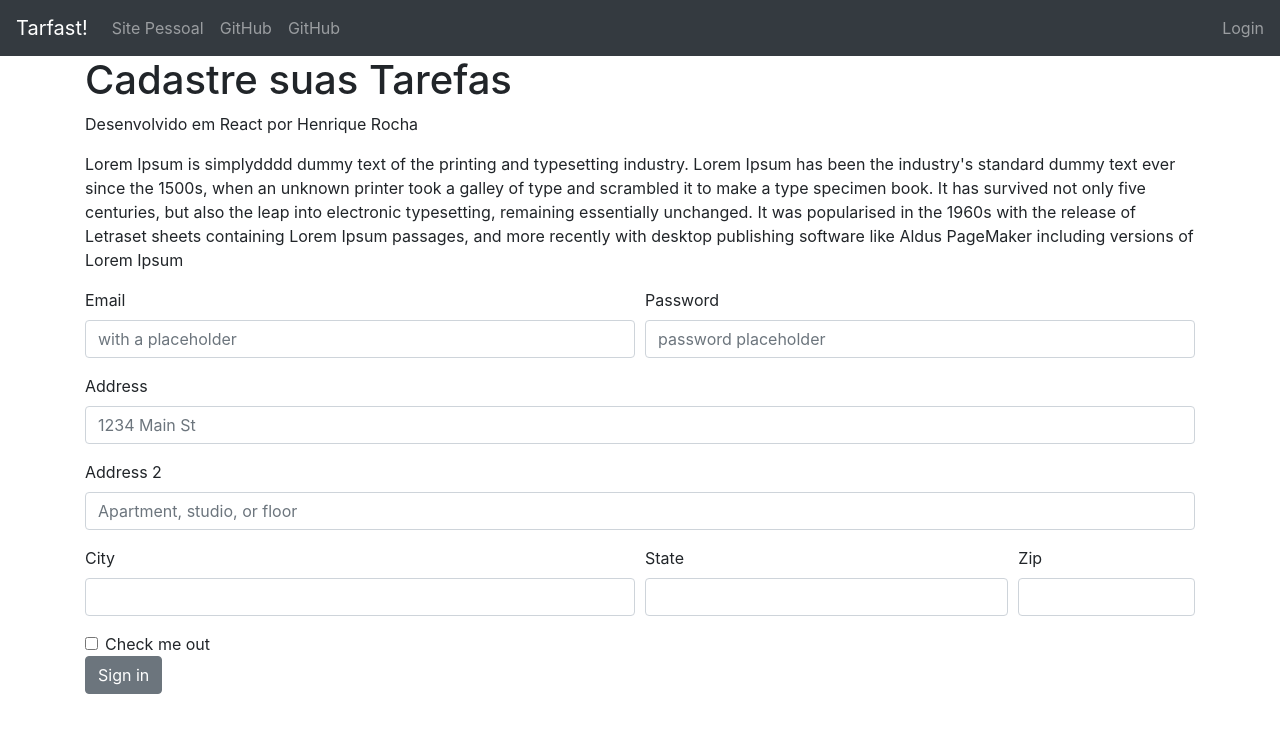
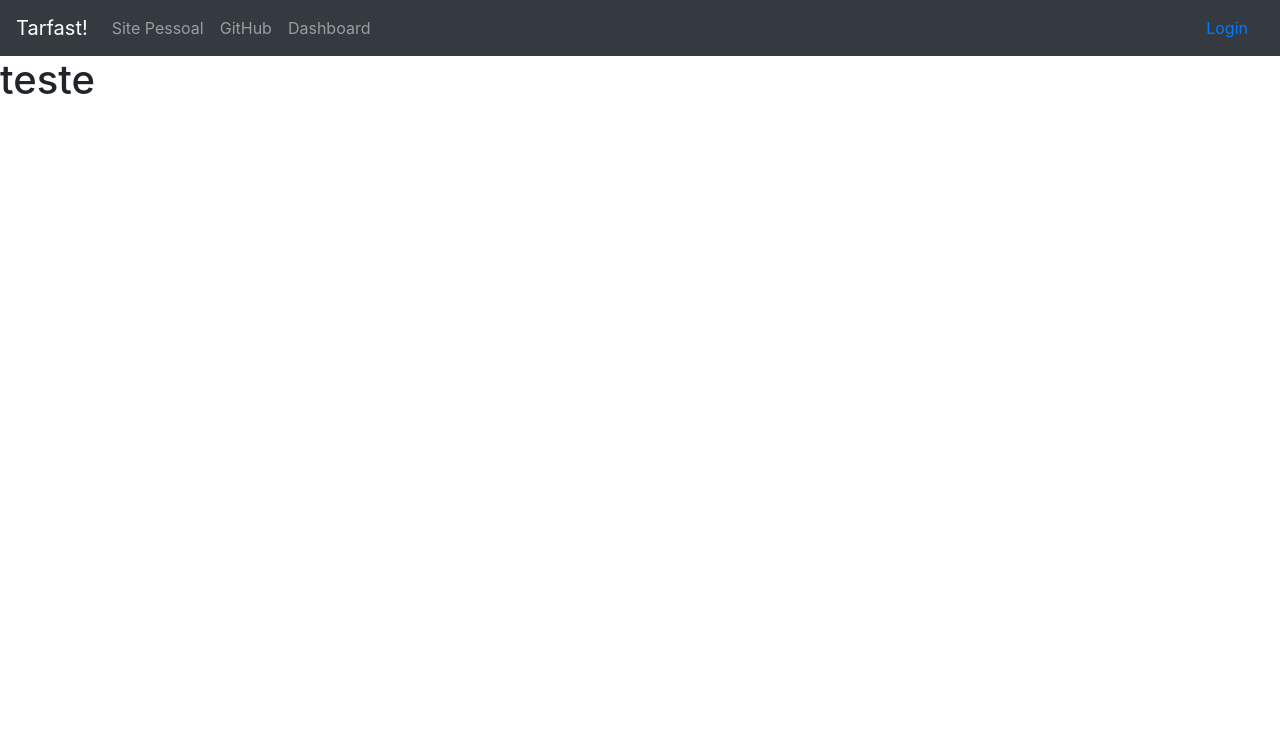
Before and after one commit to hrocha85/Cadastro-Tarefas, a React (Create React App) app: page /login in a window 1280 px wide. Shown: the top 732 px of the page. Built offline with nearby package versions, Linux system fonts and the light colour scheme.

Commit message:
DIA 2
Signed-off-by: hrocha85 <hrocha85@gmail.com>

```diff
--- a/src/Components/form-cadastro/form.js
+++ b/src/Components/form-cadastro/form.js
@@ -4,63 +4,165 @@ import { Col, Row, Button, Form, FormGroup, Label, Input } from 'reactstrap';
 
 
 
-export class CadastroForm extends Component {
-    render() {
+class CadastroForm extends Component {
+
+    state = {
+
+        ...this.returnStateObject()
+    }
+
+    returnStateObject(){
+        if(this.props.currentIndex === - 1)
+        return{
+
+            email:'',
+            name:'',
+            dateBorn:'',
+            cpf:'',
+            adress:'',
+            reference:'',
+            city:'',
+            states:'',
+            password:''
+
+        }
+
+        else
+            return this.props.list[this.props.currentIndex]
+
+     }
+
+
+
+
+
+
+
+
+    handleInputChange = e => {
+        this.setState({
+            [e.target.name] : e.target.value
+
+
+        })
+
+    }
+
+
+
+    handleSubmit (e) {
+        e.preventDefault()
+        this.props.onAddOrEdit(this.state)
+    }
+
+
+    render(){
         return (
-
-                <Form>
+            <div>
+                <Form onSubmit = {this.handleSubmit} autoComplete="off">
                     <Row form>
-                        <Col md={6}>
+                        <Col md={12}>
                         <FormGroup>
                             <Label for="exampleEmail">Email</Label>
-                            <Input type="email" name="email" id="exampleEmail" placeholder="with a placeholder" />
+                            <Input type="email" name="email" id="exampleEmail" placeholder="seuemail@aqui.com.br"
+                             value={this.state.email}
+                             onChange={this.handleInputChange}/>
                         </FormGroup>
                         </Col>
-                        <Col md={6}>
+                        <Col md={12}>
                             <FormGroup>
-                            <Label for="examplePassword">Password</Label>
-                            <Input type="password" name="password" id="examplePassword" placeholder="password placeholder" />
+                                <Label for="exampleNome">Nome</Label>
+                                <Input type="text" name="name" id="exampleAddress" placeholder="Meu endereço aqui, número"
+                                value={this.state.name}
+                                onChange={this.handleInputChange}/>
                             </FormGroup>
                             </Col>
-                    </Row>
+
+                             <Col md={12}>
                             <FormGroup>
-                        <Label for="exampleAddress">Address</Label>
-                        <Input type="text" name="address" id="exampleAddress" placeholder="1234 Main St"/>
+                                <Label for="exampleAddress">Data de Nascimento</Label>
+                                <Input type="date" name="date" id="exampleAddress"
+                                value={this.state.dateBorn}
+                                onChange={this.handleInputChange} />
                             </FormGroup>
+                            </Col><Col md={12}>
                             <FormGroup>
-                        <Label for="exampleAddress2">Address 2</Label>
-                        <Input type="text" name="address2" id="exampleAddress2" placeholder="Apartment, studio, or floor"/>
-                    </FormGroup>
-                    <Row form>
-                        <Col md={6}>
-                        <FormGroup>
-                            <Label for="exampleCity">City</Label>
-                            <Input type="text" name="city" id="exampleCity"/>
+                                <Label for="exampleCPF">CPF</Label>
+                                <Input  type="text" name="cpf" id="exampleAddress" placeholder="CPF" maxlength="11"
+                                value={this.state.cpf}
+                                onChange={this.handleInputChange} />
                             </FormGroup>
                             </Col>
-                        <Col md={4}>
+                              <Col md={12}>
                                 <FormGroup>
-                            <Label for="exampleState">State</Label>
-                            <Input type="text" name="state" id="exampleState"/>
+                                    <Label for="exampleCEP">Cep</Label>
+                                    <Input type="text" name="cep" maxlength="8" id="exampleCep"
+                                    value={this.state.cep}
+                                    onChange={this.handleInputChange}/>
                                 </FormGroup>
                                 </Col>
-                        <Col md={2}>
+                                <Col md={12}>
                             <FormGroup>
-                            <Label for="exampleZip">Zip</Label>
-                            <Input type="text" name="zip" id="exampleZip"/>
+                                <Label for="exampleAddress">Endereço</Label>
+                                <Input type="text" name="address" id="exampleAddress" placeholder="Meu endereço aqui,
+                                 número"
+                                 value={this.state.adress}
+                             onChange={this.handleInputChange}/>
+                            </FormGroup>
+                            </Col>
+                            <Col md={12}>
+                            <FormGroup>
+                                <Label for="exampleCep">Referência</Label>
+                                <Input type="text" name="reference" id="exampleAddress2"
+                                placeholder="Apartmento, casa.. "
+                                value={this.state.reference}
+                                onChange={this.handleInputChange}/>
+                            </FormGroup>
+                            </Col>
+                                <Col md={12}>
+                                <FormGroup>
+                                      <Label for="exampleEstado">Cidade</Label>
+                                    <Input type="text" name="city" id="exampleCity"
+                                    value={this.state.city}
+                                    onChange={this.handleInputChange}/>
+                                </FormGroup>
+                                </Col>
+                                <Col md={12}>
+                                <FormGroup>
+                                    <Label for="exampleEstado">Estado</Label>
+                                    <Input type="text" name="state"
+                                    id="exampleEstado" placeholder='"Ex:SP"'
+                                    value={this.state.states}
+                                    onChange={this.handleInputChange}/>
+                                </FormGroup>
+                                </Col>
+                                <Col md={12}>
+                                <FormGroup>
+                                    <Label for="Senha">Senha</Label>
+                                    <Input type="password" name="password" id="Senha" placeholder="Crie uma Senha (Max: 8 Caracteres) " maxlength="8"
+                                    value={this.state.password}
+                                    onChange={this.handleInputChange} />
                                 </FormGroup>
                                 </Col>
                         </Row>
                             <FormGroup check>
                                 <Input type="checkbox" name="check" id="exampleCheck"/>
-                        <Label for="exampleCheck" check>Check me out</Label>
+                                <Label for="exampleCheck" check>Concorde aqui com os Termos de uso</Label>
                             </FormGroup>
-                    <Button>Sign in</Button>
+                            <Button type= "submit" onClick={() => { console.log(this.state)}}>Cadastrar-se</Button>
                      </Form>
 
+            </div>
 
-        );
+
+
+        )
+
+
     }
+
+
+
 }
 
 export default CadastroForm;
--- a/src/Components/nav/nav.js
+++ b/src/Components/nav/nav.js
@@ -13,10 +13,10 @@ import {
     // DropdownItem,
     NavbarText
 } from 'reactstrap';
-
-import Home from '../../pages/home/home';
-import Jobs from '../../pages/jobs/jobs'
-import Login from '../../pages/login/login'
+// import{ Link } from 'react-router-dom';
+// import Home from '../../pages/home/home';
+// import Jobs from '../../pages/jobs/jobs'
+// import Login from '../../pages/login/login'
 
 const Headers = (props) => {
     const [isOpen, setIsOpen] = useState(false);
@@ -38,11 +38,10 @@ const Headers = (props) => {
                             <NavLink href="https://github.com/hrocha85">GitHub</NavLink>
                         </NavItem>
                         <NavItem>
-                            <NavLink href="https://github.com/hrocha85">GitHub</NavLink>
+                             <NavLink href="/tarefas">Dashboard</NavLink>
                         </NavItem>
-
                     </Nav>
-                    <NavbarText>Login</NavbarText>
+                    <NavLink href ='/login' >Login</NavLink>
                 </Collapse>
             </Navbar>
         </div>
--- /dev/null
+++ b/src/Components/routes.js
@@ -0,0 +1,25 @@
+import React, { Component } from 'react'
+
+import {Home} from '../pages/home/home';
+import {jobs} from '../pages/jobs/jobs';
+import {LoginPage} from '../pages/login/login';
+
+
+import { BrowserRouter, Route, Switch}  from "react-router-dom";
+
+
+export class routes extends Component {
+    render() {
+        return (
+            <BrowserRouter>
+            <Switch>
+              <Route path="/" component={Home} exact />
+              <Route path="/tarefas" component={jobs} />
+              <Route path="/login" component={LoginPage} />
+            </Switch>
+            </BrowserRouter>
+        )
+    }
+}
+
+export default routes
--- a/src/index.js
+++ b/src/index.js
@@ -2,24 +2,34 @@ import React from 'react';
 import ReactDOM from 'react-dom';
 import './index.css';
 // import App from './App';
-import store from './app/store';
-import { Provider } from 'react-redux';
+// import store from './app/store';
+// import { Provider } from 'react-redux';
 import * as serviceWorker from './serviceWorker';
 import Headers from './Components/nav/nav.js';
-import Home from './pages/home/home';
+
 import 'bootstrap/dist/css/bootstrap.min.css';
+import Routes from './Components/routes';
+
+
 
 ReactDOM.render(
   <React.StrictMode>
-    <Provider store={store}>
-     <Headers />
-      <Home />
-    </Provider>
-  </React.StrictMode>,
-  document.getElementById('root')
+    <Headers />
+    <Routes />
+    </React.StrictMode>
+    ,document.getElementById('root')
 );
 
 // If you want your app to work offline and load faster, you can change
 // unregister() to register() below. Note this comes with some pitfalls.
 // Learn more about service workers: https://bit.ly/CRA-PWA
 serviceWorker.unregister();
+
+// {/*
+//     <React.StrictMode>
+//     <Provider store={store}>
+
+//     </Provider>
+//     </React.StrictMode>
+//   <Headers />
+// <Home /> */}
--- a/src/pages/home/home.js
+++ b/src/pages/home/home.js
@@ -1,7 +1,8 @@
 
 
 import React, { Component } from 'react'
-import CadastroFrom from '/Users/henriquerocha/desenvolvimento/my-app/src/Components/form-cadastro/form';
+
+// import CadastroFrom from '/Users/henriquerocha/desenvolvimento/my-app/src/Components/form-cadastro/form';
 
 export class Home extends Component {
     render() {
@@ -12,7 +13,9 @@ export class Home extends Component {
                 <h1>Cadastre suas Tarefas</h1>
                 <p>Desenvolvido em React por Henrique Rocha</p>
             <p>Lorem Ipsum is simplydddd dummy text of the printing and typesetting industry. Lorem Ipsum has been the industry's standard dummy text ever since the 1500s, when an unknown printer took a galley of type and scrambled it to make a type specimen book. It has survived not only five centuries, but also the leap into electronic typesetting, remaining essentially unchanged. It was popularised in the 1960s with the release of Letraset sheets containing Lorem Ipsum passages, and more recently with desktop publishing software like Aldus PageMaker including versions of Lorem Ipsum</p>
-            <CadastroFrom />
+             {/* <CadastroFrom />  */}
+
+
             </div>
         </div>
 
--- a/src/pages/login/login.js
+++ b/src/pages/login/login.js
@@ -4,7 +4,7 @@ export class LoginPage extends Component {
     render() {
         return (
             <div>
-
+                <h1>teste</h1>
             </div>
         )
     }
```
Also changed, not shown: src/Components/form-cadastro/form-login.js (+4 -4 lines), src/Components/form-cadastro/transactionList.js (added, +63 -0 lines), src/Clients/components/login.js (added). Lines whose indentation alone changed are shown as unchanged.
